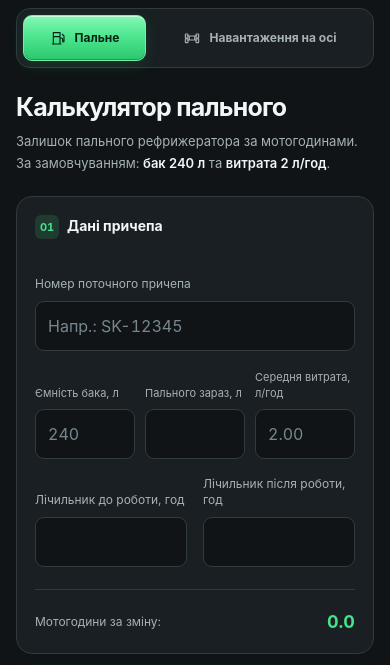
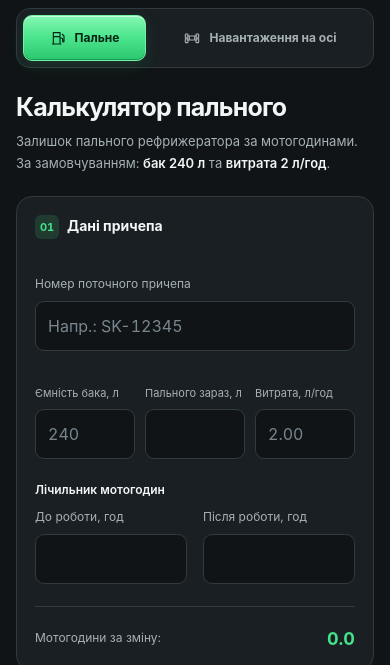
Before and after one commit to aalifer/reefercalc, a plain HTML site: page index.html in a window 390 px wide. Shown: the part 105-770 px from the top of the page. Drawn offline with Linux system fonts and the light colour scheme.

Commit message:
Fit mobile fuel and hour counter labels without wrapping units

```diff
--- a/index.html
+++ b/index.html
@@ -16,7 +16,7 @@
   <link rel="manifest" href="./site.webmanifest" />
   <title>Reefer Calc — пальне та навантаження на осі</title>
   <meta name="description" content="Reefer Calc: розрахунок залишку пального рефрижератора за мотогодинами та довідник навантаження на осі. Збереження даних на пристрої." />
-  <link rel="stylesheet" href="./styles.css?v=20261030-header" />
+  <link rel="stylesheet" href="./styles.css?v=20261030-labels" />
 </head>
 <body>
   <div class="container">
@@ -60,21 +60,24 @@
           <input id="startFuel" type="number" inputmode="decimal" step="0.1" min="0" placeholder="" />
         </div>
         <div class="field">
-          <label for="rate">Середня витрата, л/год</label>
+          <label for="rate">Витрата, л/год</label>
           <input id="rate" type="number" inputmode="decimal" step="0.01" min="0" placeholder="2.00" />
         </div>
       </div>
 
-      <div class="grid grid-2" style="margin-top: var(--gap);">
+      <fieldset class="hours-fields">
+        <legend>Лічильник мотогодин</legend>
+        <div class="grid grid-2">
         <div class="field">
-          <label for="startHours">Лічильник до роботи, год</label>
+          <label for="startHours">До роботи, год</label>
           <input id="startHours" type="number" inputmode="numeric" step="1" min="0" placeholder="" />
         </div>
         <div class="field">
-          <label for="endHours">Лічильник після роботи, год</label>
+          <label for="endHours">Після роботи, год</label>
           <input id="endHours" type="number" inputmode="numeric" step="1" min="0" placeholder="" />
         </div>
-      </div>
+        </div>
+      </fieldset>
 
       <div class="autoHoursLine">
         <span>Мотогодини за зміну:</span>
--- a/styles.css
+++ b/styles.css
@@ -55,6 +55,10 @@ h1 { margin-bottom: 8px; font-size: clamp(25px, 4vw, 32px); line-height: 1.2; le
 .field { min-width: 0; }
 .field label { display: flex; align-items: end; min-height: 34px; margin-bottom: 8px; color: var(--muted); font-size: 12px; line-height: 1.4; }
 .field label em { font-style: normal; }
+.hours-fields { min-width: 0; margin: 22px 0 0; padding: 0; border: 0; }
+.hours-fields legend { margin-bottom: 10px; padding: 0; color: var(--text); font-size: 12px; font-weight: 600; }
+.hours-fields label { min-height: auto; }
+label[for="rate"], .hours-fields label { white-space: nowrap; }
 input[type="number"], input[type="text"] { display: block; width: 100%; min-width: 0; min-height: 50px; padding: 12px; border: 1px solid var(--stroke); border-radius: 9px; outline: none; color: var(--text); background: var(--bg); font-size: 16px; font-weight: 600; font-variant-numeric: tabular-nums; appearance: none; }
 input::placeholder { color: #78878f; opacity: 1; font-weight: 400; }
 input:focus { border-color: var(--green); outline: 3px solid var(--green-soft); }
```
